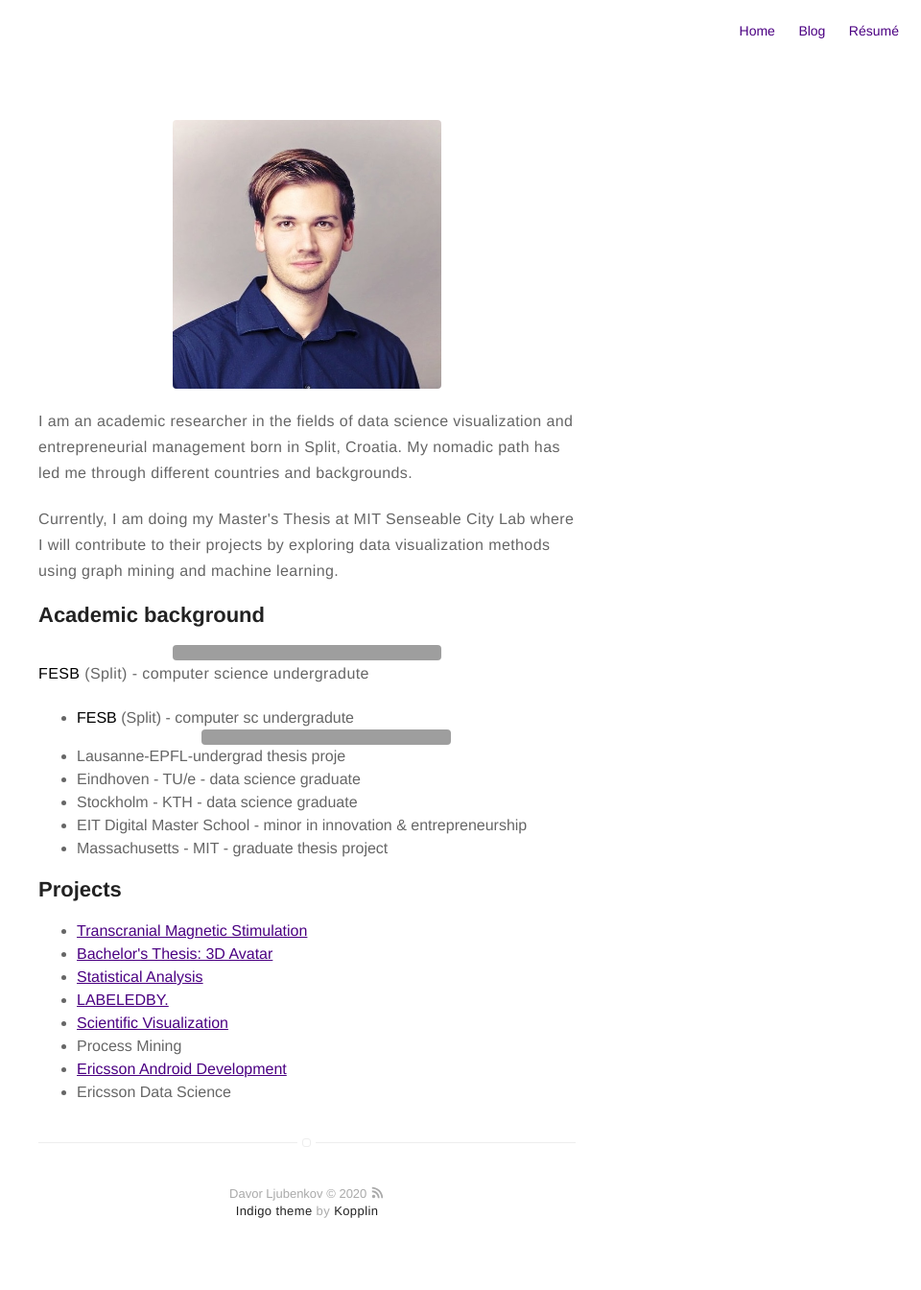
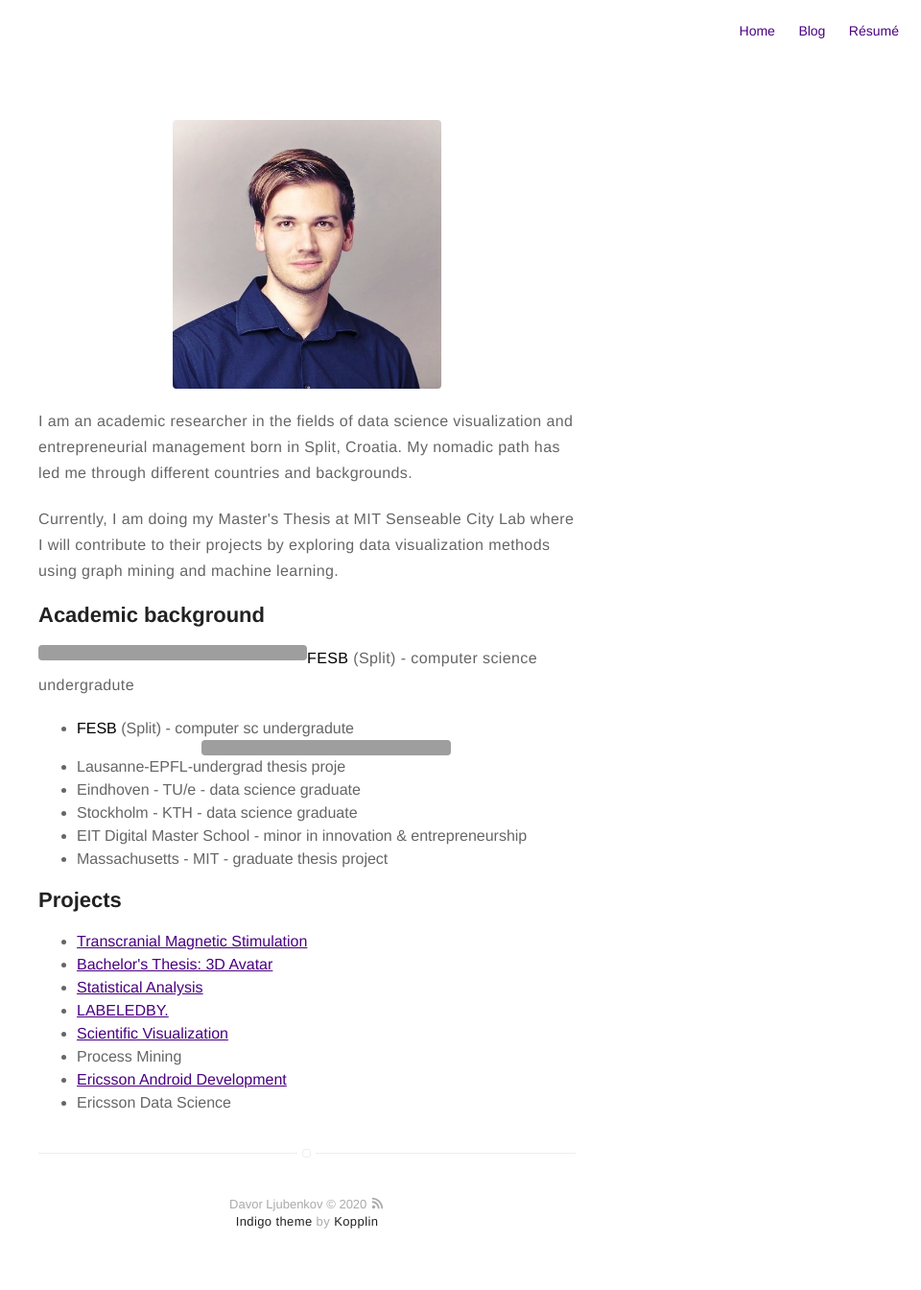
Before and after one commit to dljubenk/dljubenk.github.io, a Jekyll site: the page built from about.md, in a window 1280 px wide. Shown: the whole page at 96% size, without its empty margins (320-1280 px from the left). Built offline with Jekyll 4.4.1, drawn with Linux system fonts in a browser that asks for light colours; grey boxes are pictures that could not be loaded.

Commit message:
Update about.md

```diff
--- a/about.md
+++ b/about.md
@@ -11,7 +11,7 @@ layout: page
 
 <h2>Academic background</h2>
 
-<p><img style="align: left;"  src="https://image.flaticon.com/icons/svg/197/197503.svg" height="16" width="16"> <strong>FESB</strong> (Split) - computer science undergradute</p>
+<p><img src="https://image.flaticon.com/icons/svg/197/197503.svg" height="16" width="16" align="left"> <strong>FESB</strong> (Split) - computer science undergradute</p>
 
 <ul class="skill-list">
 	<li><strong>FESB</strong> (Split) - computer sc undergradute</li>
```
